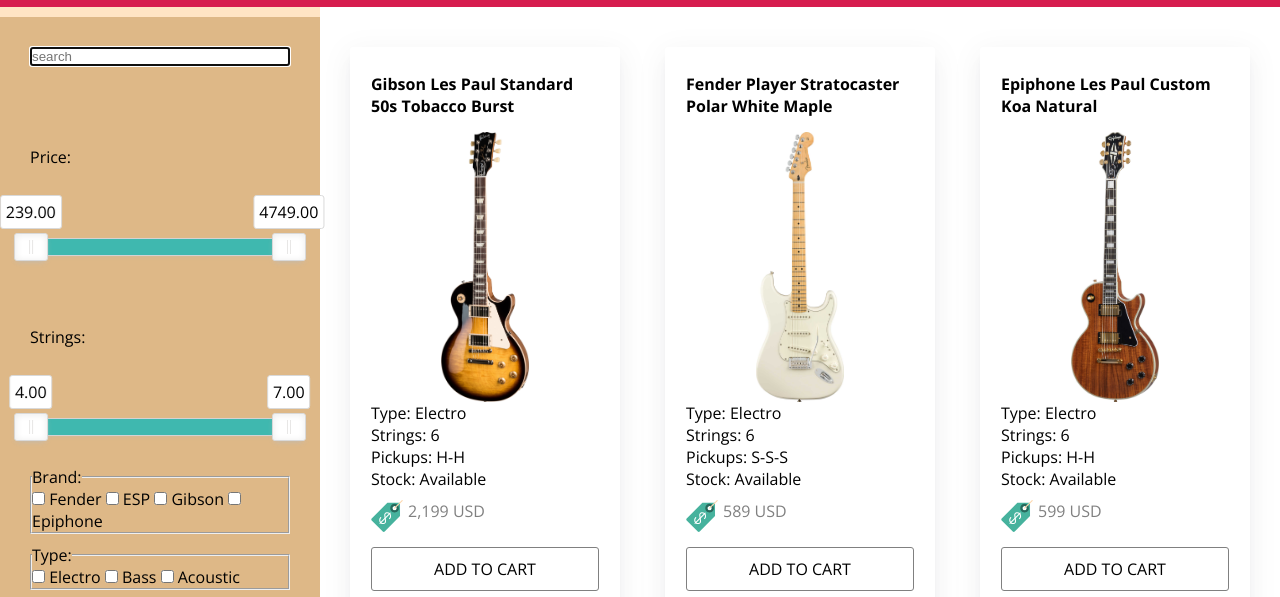
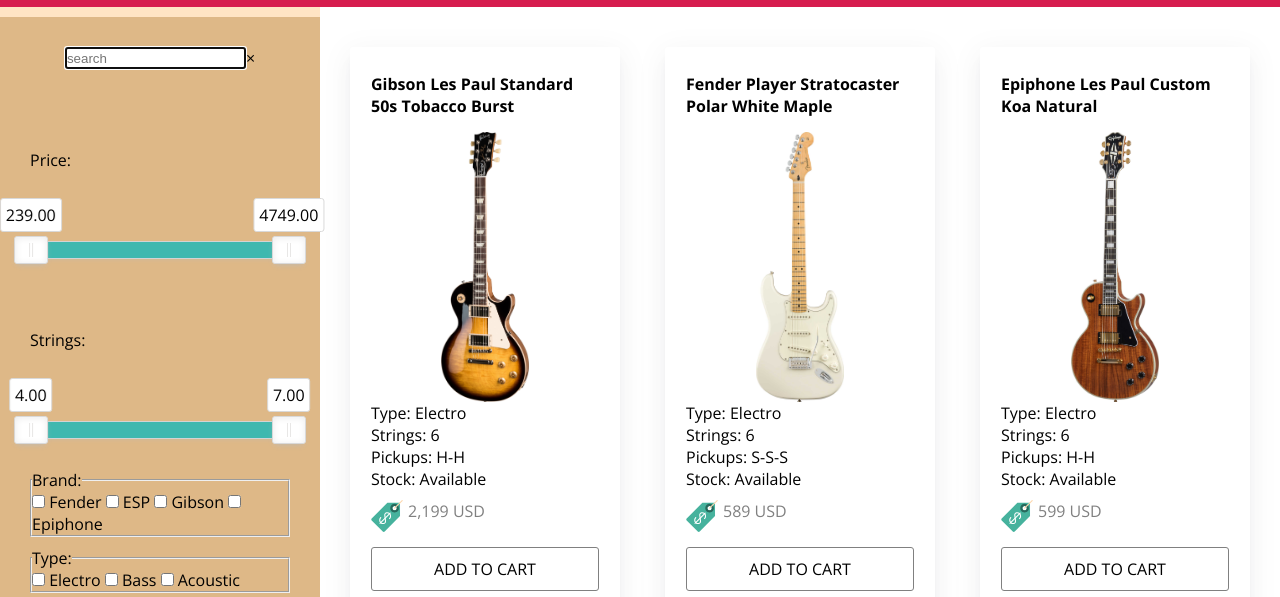
Before and after one commit to EugeneTsalko/RS-JSFE2022Q1, a website built with webpack: page online-store/src/index.html in a window 1280 px wide. Shown: the part 200-797 px from the top of the page. Built offline with nearby package versions, Linux system fonts and the light colour scheme.

Commit message:
feat: add search delete text button

```diff
--- a/online-store/src/components/Filters/Filters.scss
+++ b/online-store/src/components/Filters/Filters.scss
@@ -24,3 +24,11 @@
 .hide {
   display: none;
 }
+
+.search-container {
+ display: flex;
+}
+
+.search-input_close {
+  cursor: pointer;
+}
--- a/online-store/src/components/Filters/Filters.ts
+++ b/online-store/src/components/Filters/Filters.ts
@@ -104,8 +104,12 @@
   render() {
 
     const html = `
-    <input type="search" name="text" id="search" placeholder="search" class="search-input" autocomplete="off" autofocus value="">
-
+    <div class="search-container">
+    <input type="text" id="search" placeholder="search" class="search-input" autocomplete="off" value="" autofocus>
+    <span class="search-input_close" id="close" onclick="this.previousElementSibling.value = ''">
+    &times;
+    </span>
+    </div>
     <div class="range-filters">
         <span>Price:</span>
         <div id="filter-price">
@@ -270,11 +274,11 @@
     })
     searchInput.addEventListener('click', function(){
       searchMethod(searchInput);
-      // if(searchMethod.val == ''){
-      //   productsPage.render()
-      // }
     })
-    // window.onbeforeunload = () => sessionStorage.clear();
+    const searchClose = document.getElementById('close');
+    searchClose.addEventListener('click', function(){
+      searchMethod(searchInput);
+    });
   }
 }
 
```
